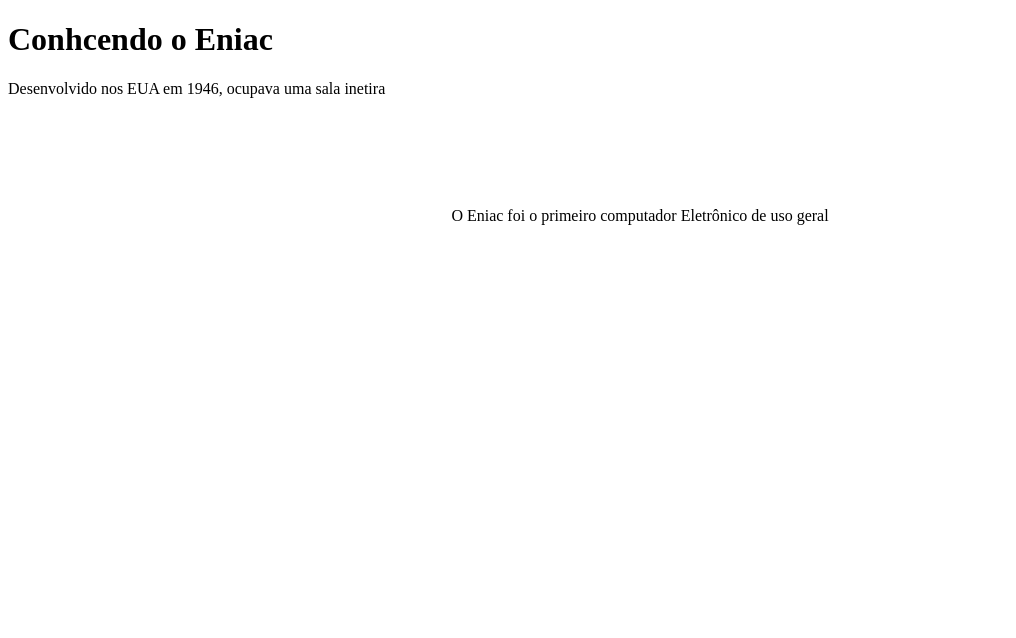
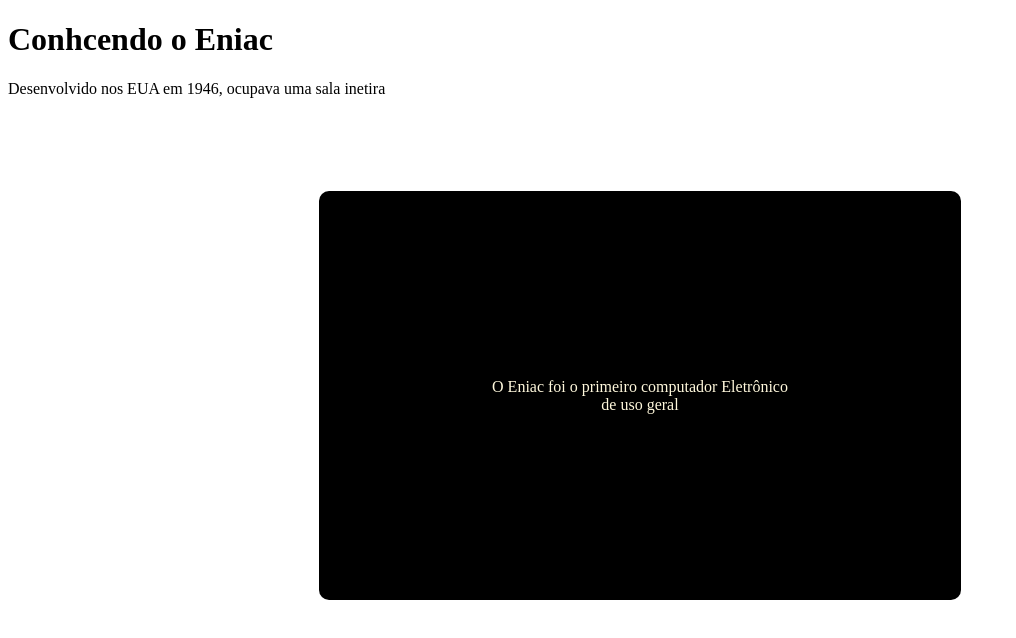
Before and after one commit to GeovanaSz/desenvolvimento-para-a-internet, a plain HTML site: page index.html in a window 1280 px wide. Shown: the whole page, without its empty margins (0-1016 px from the left). Drawn offline with Linux system fonts and the light colour scheme.

Commit message:
style.css

```diff
--- a/style.css
+++ b/style.css
@@ -4,7 +4,7 @@
     margin-top: 30px;
     padding: 5%
 }
-.box{
+.caixa{
     width: 300px;
     background-color: black;
     color: cornsilk;
```
